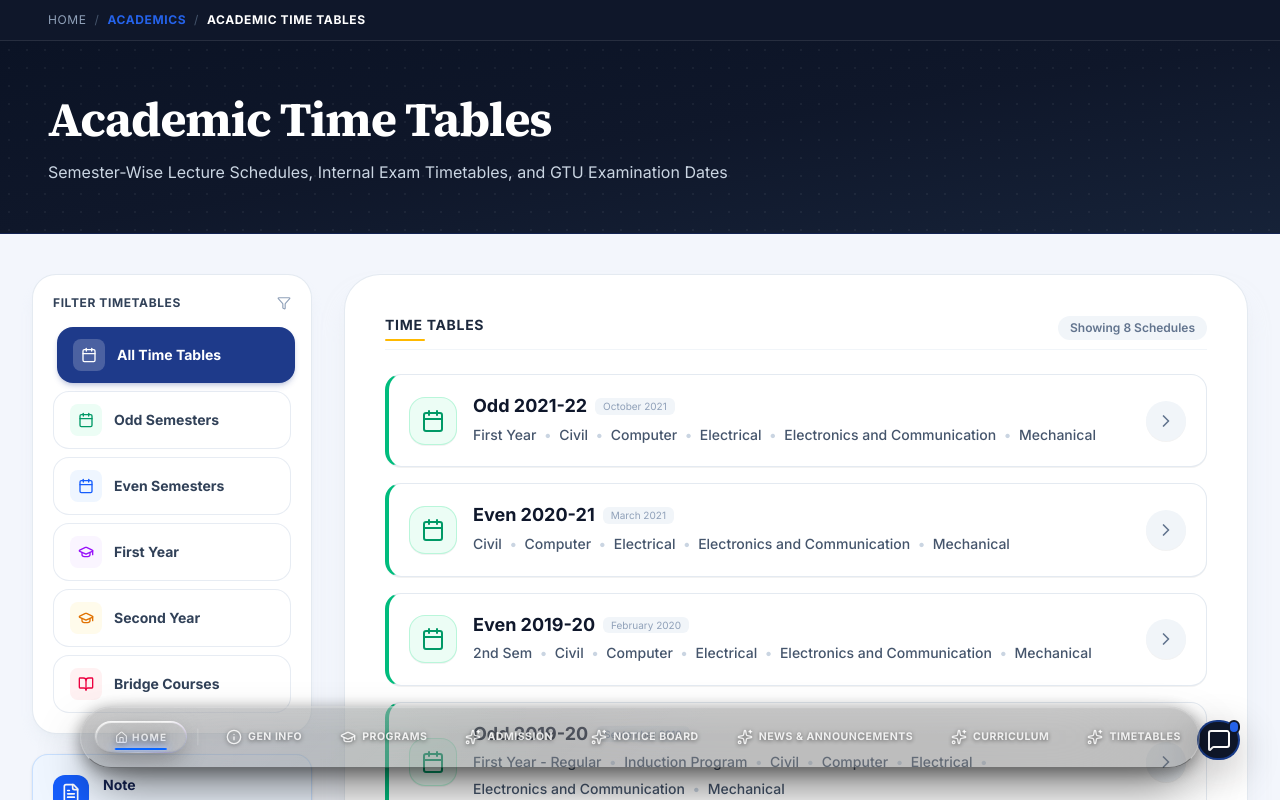
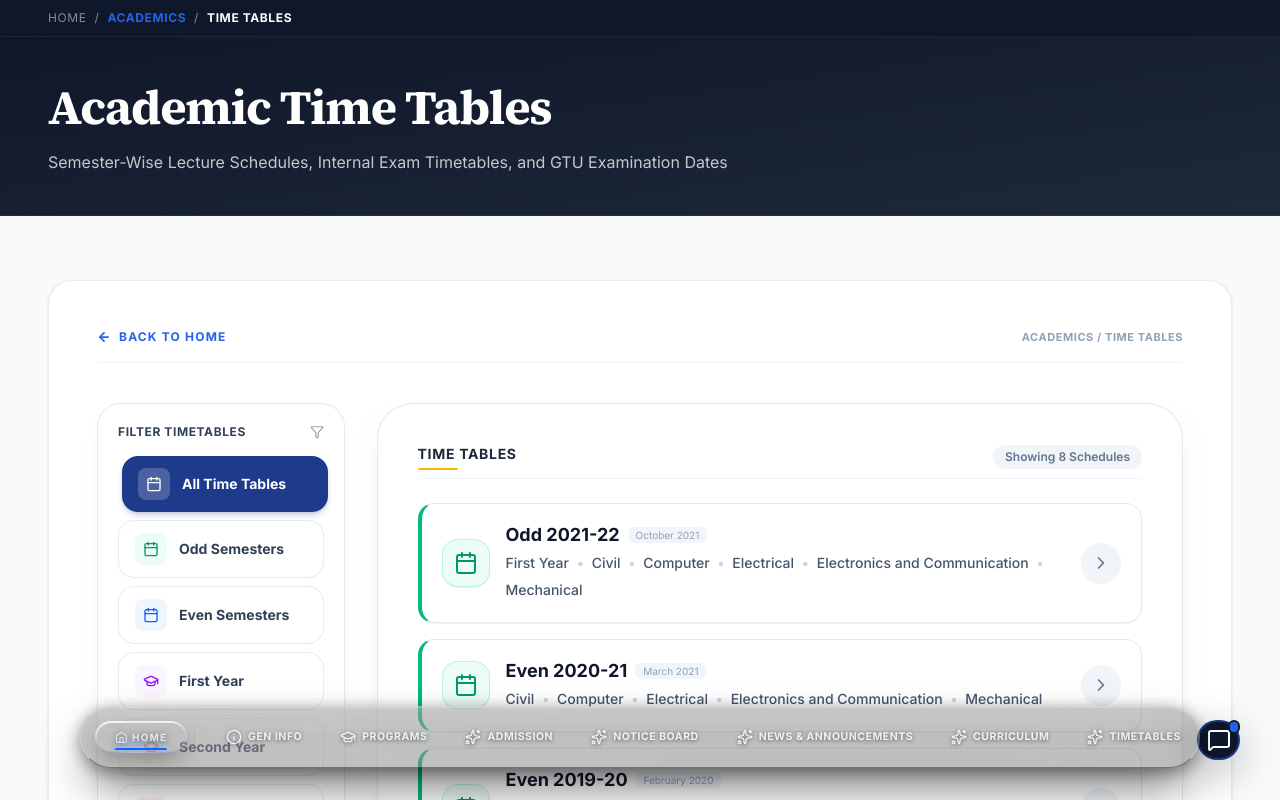
Before and after one commit to scrapings102/ckpcet, a React (Vite) app: page /timetables in a window 1280 px wide. Shown: the top 800 px of the page. Built offline with nearby package versions, Linux system fonts and the light colour scheme; a web font is replaced by a local one.

Commit message:
refactor: reorganize academic navigation and layout
Standardized academic pages to use SubPageLayout and corrected navigation tree logic to properly categorize pages under the Academics section instead of About Us.

```diff
--- a/src/components/Navbar.tsx
+++ b/src/components/Navbar.tsx
@@ -1194,59 +1194,96 @@ function getSubpageDropdownItems(pathname: string, sectionName: string): string[
 
     if (node.children && node.children.length > 0) {
       if (sectionName === 'About Us' || sectionName === 'About us') {
-        if (node.label === 'Academics') {
-          if (
-            cleanPath.startsWith('academics') ||
-            cleanPath.includes('program') ||
-            cleanPath.includes('admission') ||
-            cleanPath.includes('curriculum') ||
-            cleanPath.includes('time-table') ||
-            cleanPath.includes('timetables') ||
-            cleanPath.includes('notice-board') ||
-            cleanPath.includes('announcement') ||
-            cleanPath.includes('innovations') ||
-            cleanPath.includes('admin-staff')
-          ) {
+        if (node.label === 'Institute') {
+          const instituteRoutes = [
+            'about/overview',
+            'about/vision-mission',
+            'about/founder',
+            'about/trustees',
+            'about/administrative-setup',
+            'about/employee-service-rules',
+            'about/principals-message',
+            'about/reach-us',
+            'about/campus-map',
+            'about/general-information',
+            'about/directors-message',
+            'about/hods-message',
+            'about/trust',
+            'about/mission',
+          ];
+          if (instituteRoutes.some((route) => cleanPath.startsWith(route))) {
             return node.children;
           }
         }
-        if (node.label === 'Institute') {
-          if (
-            cleanPath.startsWith('about-us') ||
-            cleanPath.startsWith('about/overview') ||
-            cleanPath.includes('profile') ||
-            cleanPath.includes('vision') ||
-            cleanPath.includes('mission') ||
-            cleanPath.includes('founder') ||
-            cleanPath.includes('trust') ||
-            cleanPath.includes('director') ||
-            cleanPath.includes('principal') ||
-            cleanPath.includes('reach-us') ||
-            cleanPath.includes('campus-map') ||
-            cleanPath.includes('administrative-setup') ||
-            cleanPath.includes('employee-service') ||
-            cleanPath.includes('general-information')
-          ) {
+        if (node.label === 'Academics') {
+          const academicRoutes = [
+            'academics',
+            'about/academics',
+            'programs',
+            'programs-offered',
+            'admission',
+            'curriculum',
+            'course-curriculum',
+            'time-tables',
+            'timetables',
+            'notice-board',
+            'news-announcements',
+            'announcements',
+            'innovations',
+            'innovations-teaching',
+            'admin-staff',
+          ];
+          if (academicRoutes.some((route) => cleanPath.startsWith(route))) {
             return node.children;
           }
         }
         if (node.label === 'Committees') {
-          if (cleanPath.includes('committee') || cleanPath.startsWith('about/committees')) {
+          const committeeRoutes = [
+            'about/committees',
+            'about-us/committees',
+            'committees',
+          ];
+          if (committeeRoutes.some((route) => cleanPath.startsWith(route))) {
             return node.children;
           }
         }
         if (node.label === 'Affiliations') {
-          if (cleanPath.includes('affiliation') || cleanPath.includes('aicte-approval') || cleanPath.includes('disclosure')) {
+          const affiliationRoutes = [
+            'about/affiliations',
+            'about/affiliations-approvals',
+            'about/aicte',
+            'about/aicte-approval',
+            'about/aicte-essentials',
+            'affiliations',
+            'affiliations-approvals',
+            'affiliations-and-approvals',
+            'aicte',
+            'aicte-approval',
+            'aicte-essentials',
+          ];
+          if (affiliationRoutes.some((route) => cleanPath.startsWith(route))) {
             return node.children;
           }
         }
         if (node.label === 'NIRF') {
-          if (cleanPath.includes('nirf')) {
+          const nirfRoutes = [
+            'about/nirf',
+            'about/nirf-rankings',
+            'about-us/nirf',
+            'nirf',
+          ];
+          if (nirfRoutes.some((route) => cleanPath.startsWith(route))) {
             return node.children;
           }
         }
         if (node.label === 'Audit Reports') {
-          if (cleanPath.includes('audit')) {
+          const auditRoutes = [
+            'about/audit-reports',
+            'about/financial-audits',
+            'about-us/audit-reports',
+            'audit-reports',
+          ];
+          if (auditRoutes.some((route) => cleanPath.startsWith(route))) {
             return node.children;
           }
         }
--- a/src/pages/academics/CurriculumPage.tsx
+++ b/src/pages/academics/CurriculumPage.tsx
@@ -1,5 +1,6 @@
 import React, { useState } from "react";
 import { useNavigate } from "react-router-dom";
+import SubPageLayout from "../../components/SubPageLayout";
 import {
   Home,
   ChevronRight,
@@ -141,46 +142,18 @@ export default function CurriculumPage() {
   };
 
   return (
-    <div className="bg-[#F3F6FC] min-h-screen text-slate-800 font-sans pb-20 pt-0">
+    <SubPageLayout
+      category="academics"
+      title="Course Curriculum"
+      subtitle="Semester-Wise GTU Syllabus & Academic Curriculum for All Engineering Programs"
+      activeItemLabel="Course Curriculum"
+    >
+      <div className="text-slate-800 font-sans">
+        {/* MAIN OUTER CANVAS CARD */}
+        <div className="py-2">
 
-      {/* ── TOP BREADCRUMBS & DARK HEADER BANNER (Matching attach image design) ── */}
-      {/* Breadcrumb row */}
-      <div className="bg-[#0F172A] text-white/50 text-[10px] sm:text-xs py-3 border-b border-white/10 select-none">
-        <div className="max-w-[1580px] mx-auto px-4 sm:px-6 lg:px-8 xl:px-12 flex items-center justify-between">
-          <div className="flex items-center gap-2 font-mono tracking-wider text-[11px] sm:text-xs uppercase">
-            <span
-              onClick={() => navigate("/")}
-              className="cursor-pointer text-slate-400 hover:text-white transition-colors"
-            >
-              HOME
-            </span>
-            <span className="text-slate-600">/</span>
-            <span className="text-[#2563EB] font-bold">ACADEMICS</span>
-            <span className="text-slate-600">/</span>
-            <span className="text-white font-bold">COURSE CURRICULUM</span>
-          </div>
-        </div>
-      </div>
-
-      {/* Main Title Banner row */}
-      <div className="bg-gradient-to-br from-[#0B1325] via-[#0F172A] to-[#162238] text-white py-8 sm:py-10 lg:py-12 border-b border-blue-900/40 relative overflow-hidden">
-        {/* Subtle dot matrix grid overlay */}
-        <div className="absolute inset-0 bg-[radial-gradient(rgba(255,255,255,0.05)_1px,transparent_1px)] [background-size:18px_18px] pointer-events-none" />
-        <div className="max-w-[1580px] mx-auto px-4 sm:px-6 lg:px-8 xl:px-12 relative z-10 text-left">
-          <h1 className="font-serif font-bold text-3xl sm:text-4xl lg:text-5xl text-white leading-tight tracking-tight mb-2.5">
-            Course Curriculum
-          </h1>
-          <p className="text-slate-300 font-sans text-xs sm:text-sm md:text-base max-w-3xl leading-relaxed">
-            Semester-Wise GTU Syllabus & Academic Curriculum for All Engineering Programs
-          </p>
-        </div>
-      </div>
-
-      {/* MAIN OUTER CANVAS CARD */}
-      <div className="max-w-[1520px] mx-auto px-3 sm:px-6 lg:px-8 py-6 sm:py-8 lg:py-10">
-
-        {/* Main White Card matching reference layout */}
-        <div className="bg-white rounded-[28px] sm:rounded-[36px] border border-slate-200/90 shadow-xl shadow-slate-200/50 p-4 sm:p-6 lg:p-8 relative overflow-hidden">
+          {/* Main White Card matching reference layout */}
+          <div className="bg-white rounded-[28px] sm:rounded-[36px] border border-slate-200/90 shadow-xl shadow-slate-200/50 p-4 sm:p-6 lg:p-8 relative overflow-hidden">
 
           {/* Subtle Background Pattern Dots */}
           <div className="absolute top-0 right-0 w-64 h-64 bg-[radial-gradient(#CBD5E1_1px,transparent_1px)] [background-size:16px_16px] opacity-30 pointer-events-none" />
@@ -357,6 +330,7 @@ export default function CurriculumPage() {
         </div>
       )}
 
-    </div>
+      </div>
+    </SubPageLayout>
   );
 }
--- a/src/pages/academics/InnovationsPage.tsx
+++ b/src/pages/academics/InnovationsPage.tsx
@@ -174,7 +174,7 @@ export default function InnovationsPage() {
     <SubPageLayout
       title="Innovations in Teaching & Learning"
       subtitle="Pedagogical Methodologies, ICT Tools & Modern Student-Centric Learning Practices"
-      category="about"
+      category="academics"
       activeItemLabel="Innovations in Teaching & Learning"
     >
       <div className="max-w-7xl mx-auto space-y-6 py-2">
--- a/src/pages/academics/NewsAnnouncementsPage.tsx
+++ b/src/pages/academics/NewsAnnouncementsPage.tsx
@@ -253,7 +253,7 @@ export default function NewsAnnouncementsPage() {
     <SubPageLayout
       title="News & Announcements"
       subtitle="Latest Campus Updates, Academic News, and Student Achievements"
-      category="about"
+      category="academics"
       activeItemLabel="News & Announcements"
     >
       <div className="max-w-7xl mx-auto py-2">
--- a/src/pages/academics/TimeTablesPage.tsx
+++ b/src/pages/academics/TimeTablesPage.tsx
@@ -1,5 +1,6 @@
 import React, { useState } from "react";
 import { useNavigate } from "react-router-dom";
+import SubPageLayout from "../../components/SubPageLayout";
 import {
   Calendar,
   GraduationCap,
@@ -125,49 +126,15 @@ export default function TimeTablesPage() {
   };
 
   return (
-    <div className="bg-[#F3F6FC] min-h-screen text-slate-800 font-sans pb-20 pt-0">
-
-      {/* ── TOP BREADCRUMBS & DARK HEADER BANNER (Matching reference image design) ── */}
-      {/* Breadcrumb row */}
-      <div className="bg-[#0F172A] text-white/50 text-[10px] sm:text-xs py-3 border-b border-white/10 select-none">
-        <div className="max-w-[1580px] mx-auto px-4 sm:px-6 lg:px-8 xl:px-12 flex items-center justify-between">
-          <div className="flex items-center gap-2 font-mono tracking-wider text-[11px] sm:text-xs uppercase">
-            <span
-              onClick={() => navigate("/")}
-              className="cursor-pointer text-slate-400 hover:text-white transition-colors"
-            >
-              HOME
-            </span>
-            <span className="text-slate-600">/</span>
-            <span
-              onClick={() => navigate("/academics/programs-offered")}
-              className="cursor-pointer text-[#2563EB] font-bold hover:text-blue-400 transition-colors"
-            >
-              ACADEMICS
-            </span>
-            <span className="text-slate-600">/</span>
-            <span className="text-white font-bold">ACADEMIC TIME TABLES</span>
-          </div>
-        </div>
-      </div>
-
-      {/* Main Title Banner row */}
-      <div className="bg-gradient-to-br from-[#0B1325] via-[#0F172A] to-[#162238] text-white py-8 sm:py-10 lg:py-12 border-b border-blue-900/40 relative overflow-hidden">
-        {/* Subtle dot matrix grid overlay */}
-        <div className="absolute inset-0 bg-[radial-gradient(rgba(255,255,255,0.05)_1px,transparent_1px)] [background-size:18px_18px] pointer-events-none" />
-        <div className="max-w-[1580px] mx-auto px-4 sm:px-6 lg:px-8 xl:px-12 relative z-10 text-left">
-          <h1 className="font-serif font-bold text-3xl sm:text-4xl lg:text-5xl text-white leading-tight tracking-tight mb-2.5">
-            Academic Time Tables
-          </h1>
-          <p className="text-slate-300 font-sans text-xs sm:text-sm md:text-base max-w-3xl leading-relaxed">
-            Semester-Wise Lecture Schedules, Internal Exam Timetables, and GTU Examination Dates
-          </p>
-        </div>
-      </div>
-
-
-      {/* ── MAIN CONTENT TWO-COLUMN GRID ── */}
-      <div className="max-w-[1480px] mx-auto px-4 sm:px-6 lg:px-8 py-8 lg:py-10">
+    <SubPageLayout
+      category="academics"
+      title="Academic Time Tables"
+      subtitle="Semester-Wise Lecture Schedules, Internal Exam Timetables, and GTU Examination Dates"
+      activeItemLabel="Time Tables"
+    >
+      <div className="text-slate-800 font-sans">
+        {/* ── MAIN CONTENT TWO-COLUMN GRID ── */}
+        <div className="py-2">
         <div className="grid grid-cols-1 lg:grid-cols-12 gap-6 lg:gap-8 items-start">
 
           {/* ── LEFT SIDEBAR: FILTER TIMETABLES ── */}
@@ -500,6 +467,7 @@ export default function TimeTablesPage() {
         </div>
       )}
 
-    </div>
+      </div>
+    </SubPageLayout>
   );
 }
```
